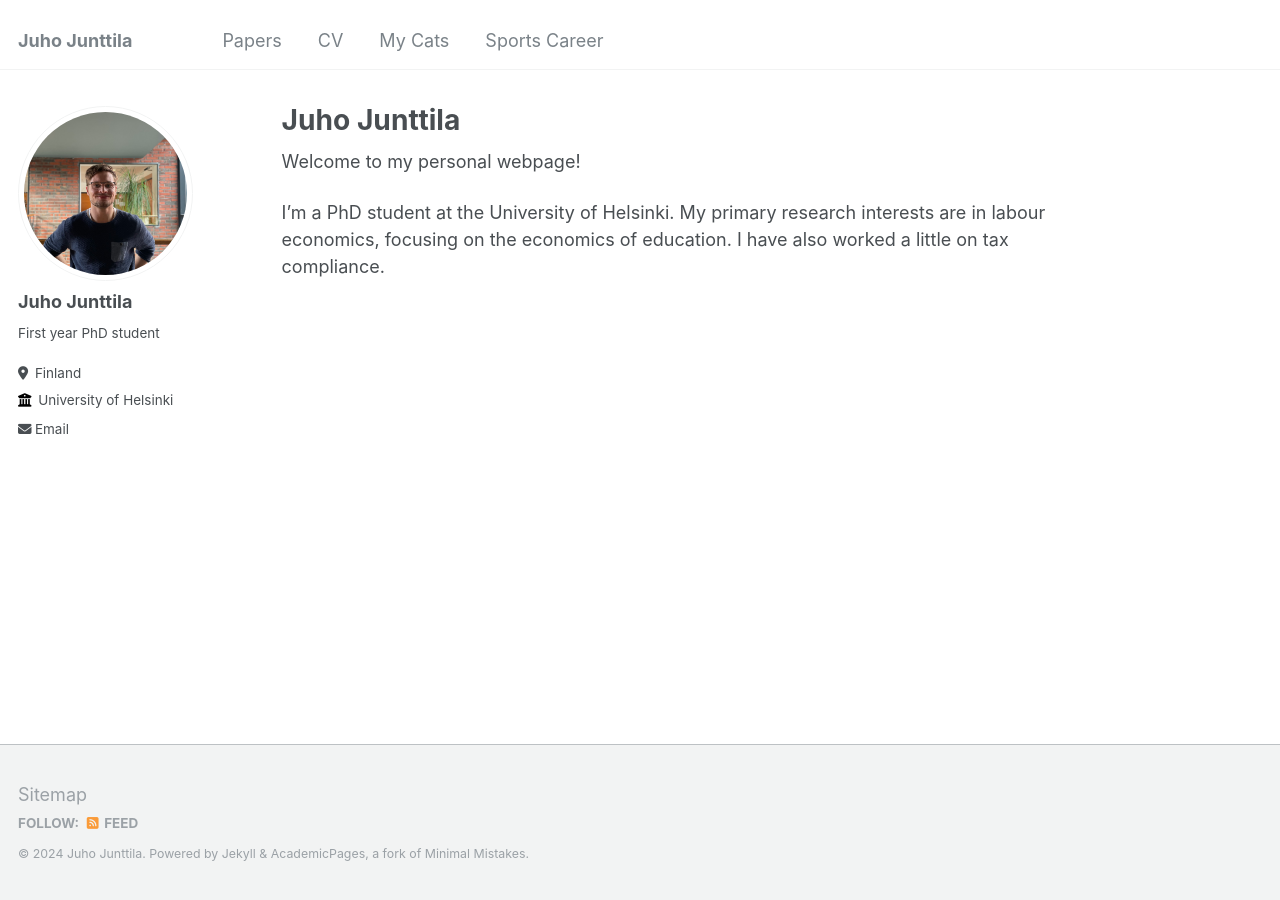
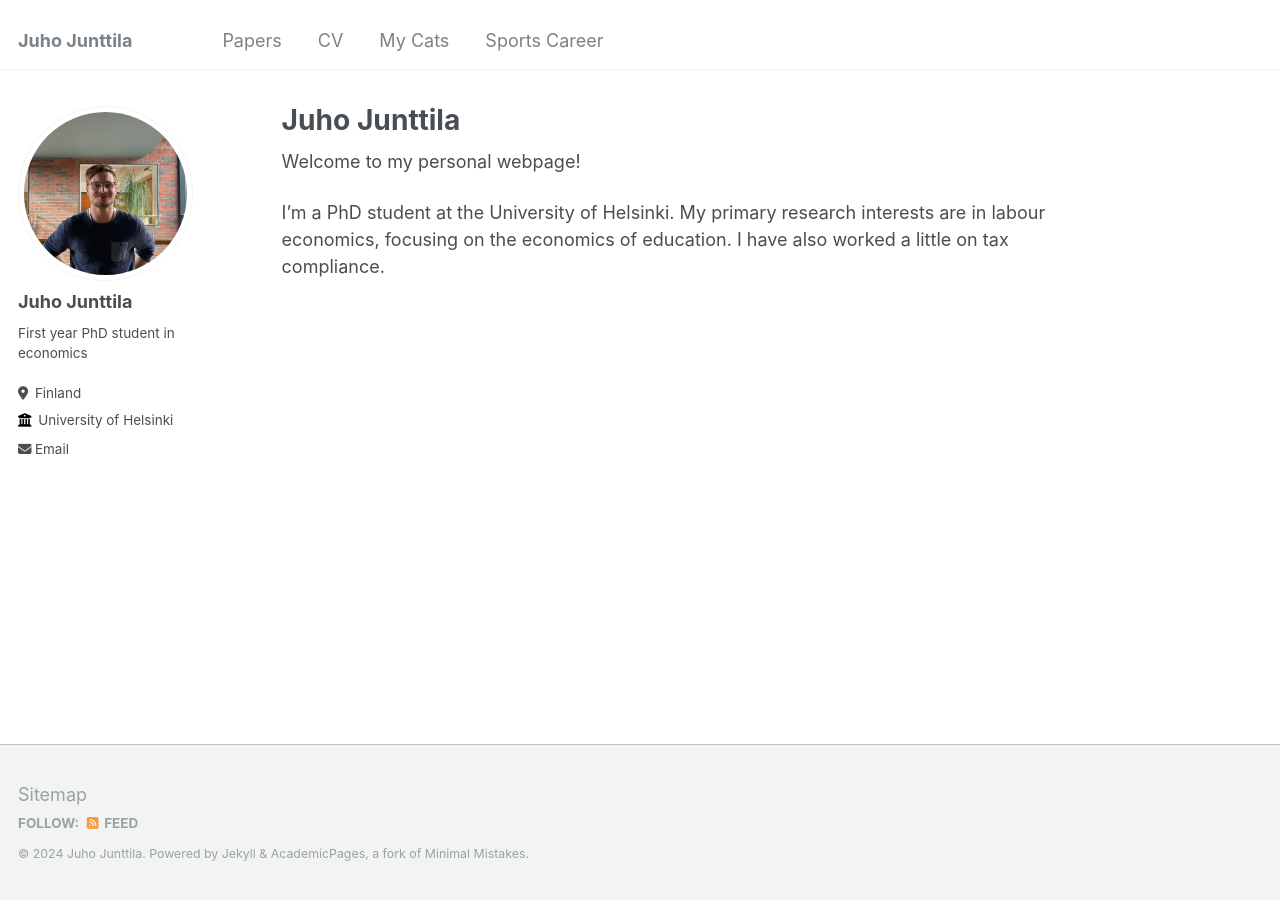
Before and after one commit to Juho-Junttila/Juho-Junttila.github.io, a Jekyll site: the page built from _pages/about.md, in a window 1280 px wide. Built offline with Jekyll 4.4.1, drawn with Linux system fonts in a browser that asks for light colours.

Commit message:
Update _config.yml

```diff
--- a/_config.yml
+++ b/_config.yml
@@ -24,7 +24,7 @@ author:
   avatar           : "profile.jpg"
   name             : "Juho Junttila"
   pronouns         : # example: "she/her"
-  bio              : "First year PhD student"
+  bio              : "First year PhD student in economics"
   location         : "Finland"
   employer         : "University of Helsinki"
   uri              : # URL
```
